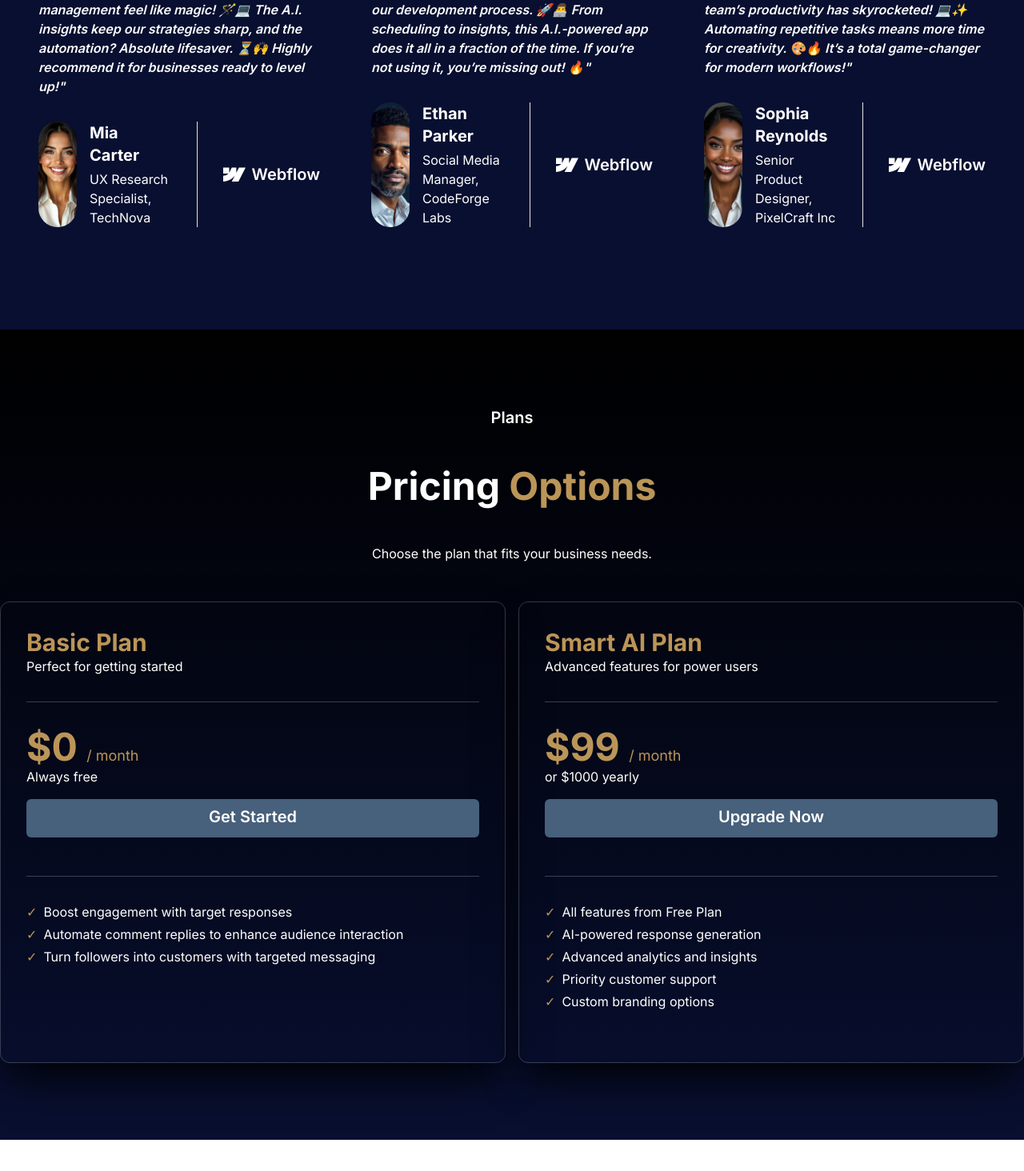
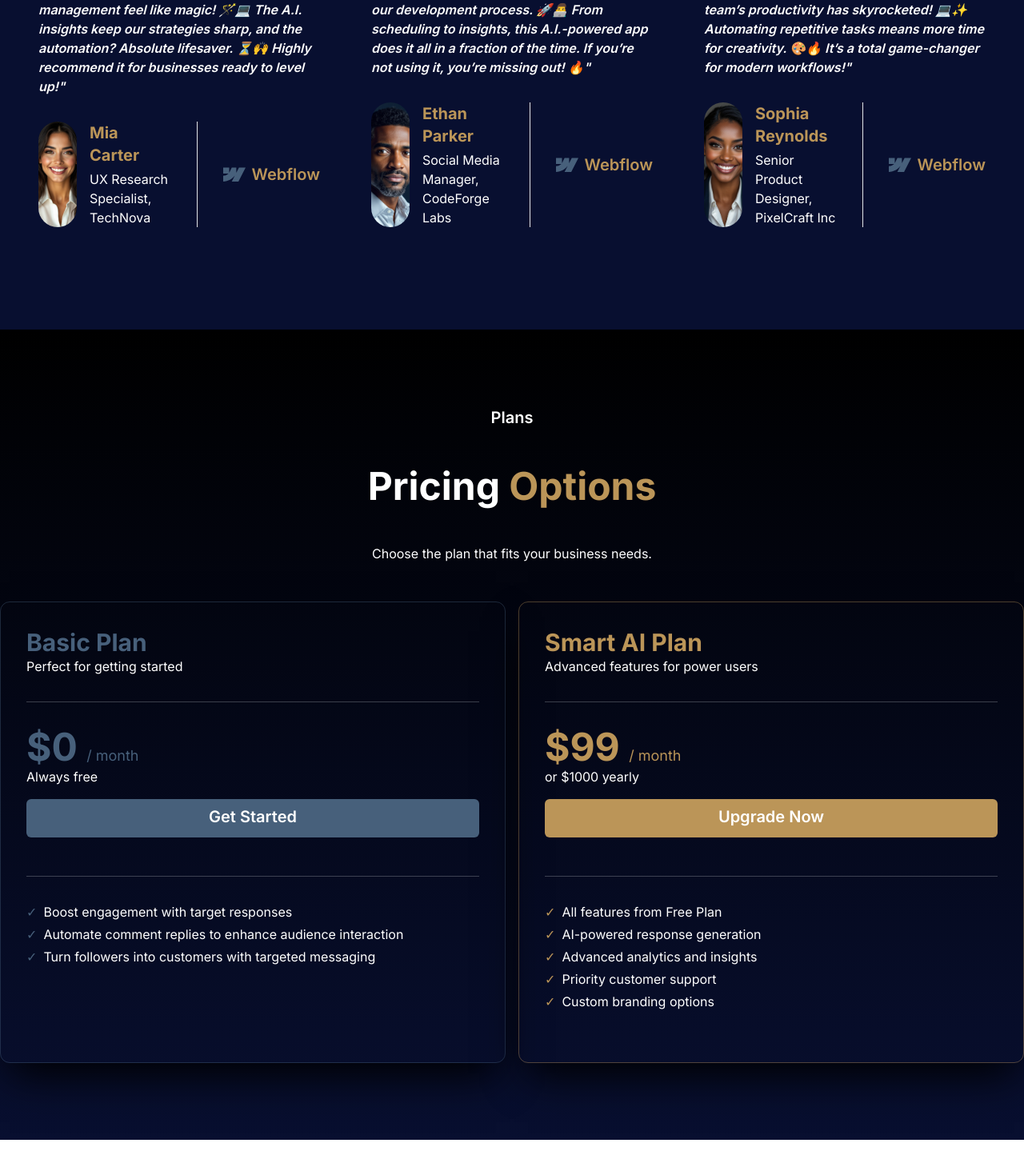
Before and after one commit to desean-ward/task-bridge, a Next.js app: page / in a window 1280 px wide. Shown: the part 4158-5622 px from the top of the page at 80% size. Built offline with nearby package versions, Linux system fonts and the light colour scheme.

Commit message:
Pricing Card styling update. Differentiated by color

```diff
--- a/src/components/plan-card/plan-card.component.tsx
+++ b/src/components/plan-card/plan-card.component.tsx
@@ -24,10 +24,20 @@ const PlanCard = ({ plan }: PlanCardProps) => {
   const { title, tagline, price_monthly, price_yearly, features, button_text } =
     plan;
   return (
-    <PlanCardContainer>
+    <PlanCardContainer
+      className={`${
+        title === "Basic Plan" ? "border-secondary/40" : "border-accent/40"
+      }`}
+    >
       {/* Title */}
       <div>
-        <Title className='text-accent'>{title}</Title>
+        <Title
+          className={`${
+            title === "Basic Plan" ? "text-secondary" : "text-accent"
+          }`}
+        >
+          {title}
+        </Title>
         <Tagline>{tagline}</Tagline>
       </div>
       <hr className='opacity-[0.25]' />
@@ -35,7 +45,11 @@ const PlanCard = ({ plan }: PlanCardProps) => {
       {/* Price */}
       <div className='flex flex-col justify-between gap-4 py-8 mb-4 relative top-0'>
         <div className='flex flex-col justify-start'>
-          <PriceMonthly className='text-accent'>
+          <PriceMonthly
+            className={`${
+              title === "Basic Plan" ? "text-secondary" : "text-accent"
+            }`}
+          >
             {price_monthly} <span className='text-lg font-normal'>/ month</span>
           </PriceMonthly>
 
@@ -47,7 +61,13 @@ const PlanCard = ({ plan }: PlanCardProps) => {
         </div>
 
         {/* Button */}
-        <button className='w-full bg-secondary hover:bg-secondary/70 text-xl text-center pt-2 pb-3 font-semibold rounded-md duration-300 transition-colors'>
+        <button
+          className={`${
+            title === "Basic Plan"
+              ? "bg-secondary hover:bg-secondary/70"
+              : "bg-accent hover:bg-accent/70"
+          } w-full  text-xl text-center pt-2 pb-3 font-semibold rounded-md duration-300 transition-colors`}
+        >
           {button_text}
         </button>
       </div>
@@ -57,7 +77,13 @@ const PlanCard = ({ plan }: PlanCardProps) => {
       <div className='flex flex-col gap-1 py-8'>
         {features.map((feature, idx) => (
           <Feature key={idx} className=''>
-            <span className='text-accent'>✓</span>
+            <span
+              className={`${
+                title === "Basic Plan" ? "text-secondary" : "text-accent"
+              }`}
+            >
+              ✓
+            </span>
             <span>{feature}</span>
           </Feature>
         ))}
--- a/src/components/plan-card/plan-card.styles.tsx
+++ b/src/components/plan-card/plan-card.styles.tsx
@@ -7,7 +7,6 @@ export const PlanCardContainer = tw.div`
     justify-start
     p-8
     border
-    border-white/20
     rounded-xl
     shadow-black
     shadow-2xl
--- a/src/components/testimonial-card/testimonial-card.component.tsx
+++ b/src/components/testimonial-card/testimonial-card.component.tsx
@@ -45,7 +45,7 @@ const Testimonial = ({ person }: PersonProps) => {
 
           {/* Customer Info */}
           <div className='flex flex-col gap-1'>
-            <span className='font-bold text-xl'>{name}</span>
+            <span className='font-bold text-xl text-accent'>{name}</span>
             <span>{title}</span>
           </div>
         </div>
@@ -53,8 +53,8 @@ const Testimonial = ({ person }: PersonProps) => {
         {/* Company */}
         <div className='pl-8 flex gap-2 items-center'>
           {/* Logo */}
-          <FaWebflow size={28} />
-          <span className='font-semibold text-xl'>Webflow</span>
+          <FaWebflow size={28} className='text-secondary' />
+          <span className='font-semibold text-xl text-accent'>Webflow</span>
         </div>
       </TestimonialFooter>
     </TestimonialWrapper>
```
Also changed, not shown: src/app/globals.css (line endings or trailing spaces).
